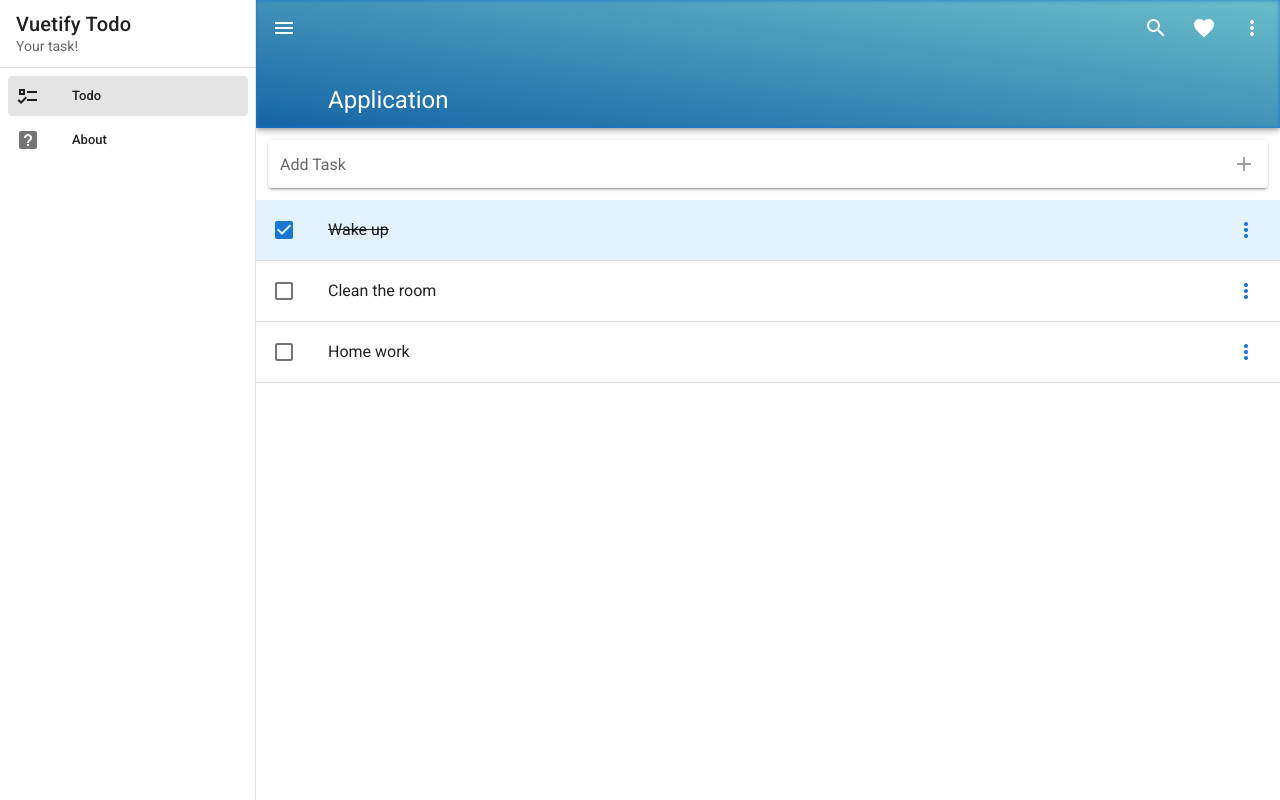
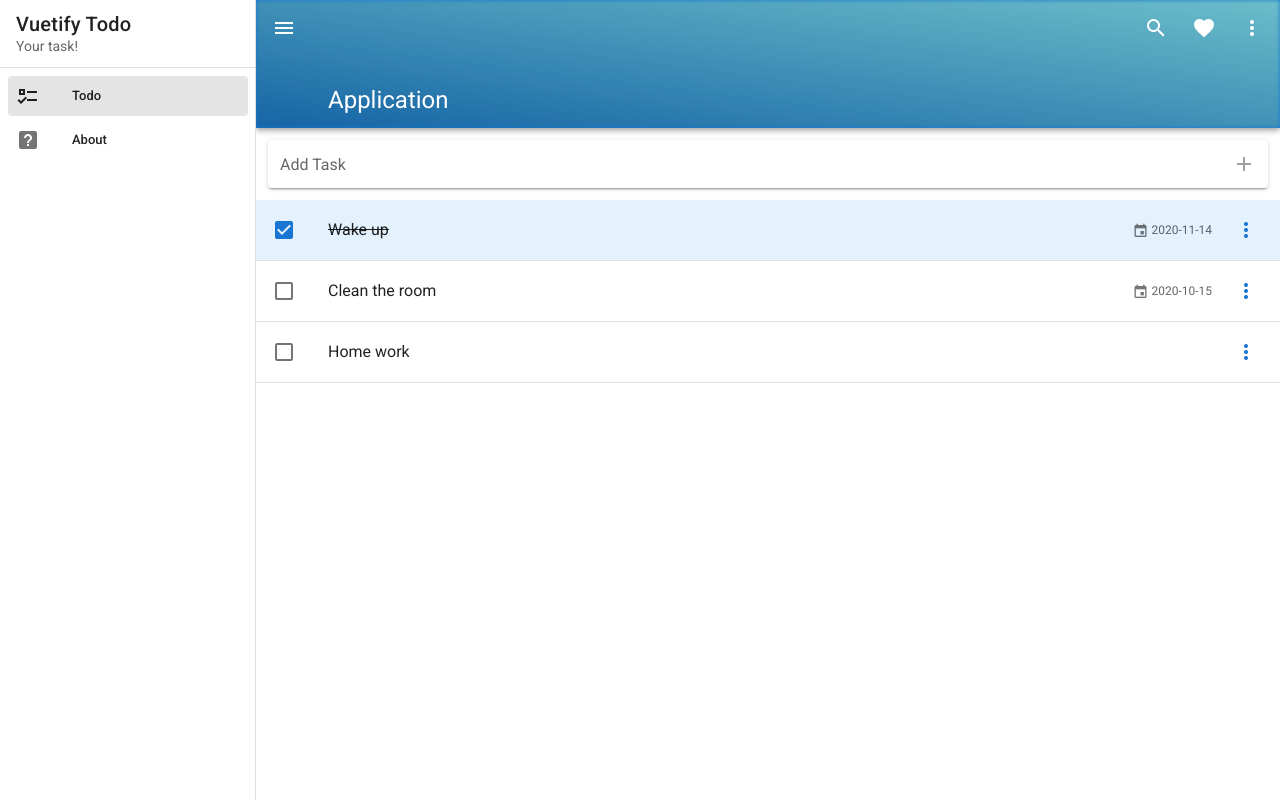
Before and after one commit to nord2sudjp/vuetify-todo, a Vue app: page /#/ in a window 1280 px wide. Built offline with nearby package versions, Linux system fonts and the light colour scheme.

Commit message:
mockup due date

```diff
--- a/src/components/Todo/Task.vue
+++ b/src/components/Todo/Task.vue
@@ -17,6 +17,12 @@
                         {{ task.title }}
                     </v-list-item-title>
                 </v-list-item-content>
+                <v-list-item-action v-if="task.dueDate">
+                    <v-list-item-action-text>
+                        <v-icon small>mdi-calendar</v-icon>
+                        {{ task.dueDate }}
+                    </v-list-item-action-text>
+                </v-list-item-action>
                 <v-list-item-action>
                     <task-menu :task="task" />
                 </v-list-item-action>
--- a/src/store/index.js
+++ b/src/store/index.js
@@ -6,9 +6,14 @@
 export default new Vuex.Store({
     state: {
         tasks: [
-            { id: 1, title: "Wake up", done: true },
-            { id: 2, title: "Clean the room", done: false },
-            { id: 3, title: "Home work", done: false }
+            { id: 1, title: "Wake up", done: true, dueDate: "2020-11-14" },
+            {
+                id: 2,
+                title: "Clean the room",
+                done: false,
+                dueDate: "2020-10-15"
+            },
+            { id: 3, title: "Home work", done: false, dueDate: null }
         ],
         snackbar: { show: false, text: "Hello" }
     },
@@ -18,7 +23,8 @@
             let newTask = {
                 id: Date.now(),
                 title: newTaskTitle,
-                done: false
+                done: false,
+                dueDate: null
             };
             state.tasks.push(newTask);
         },
```
